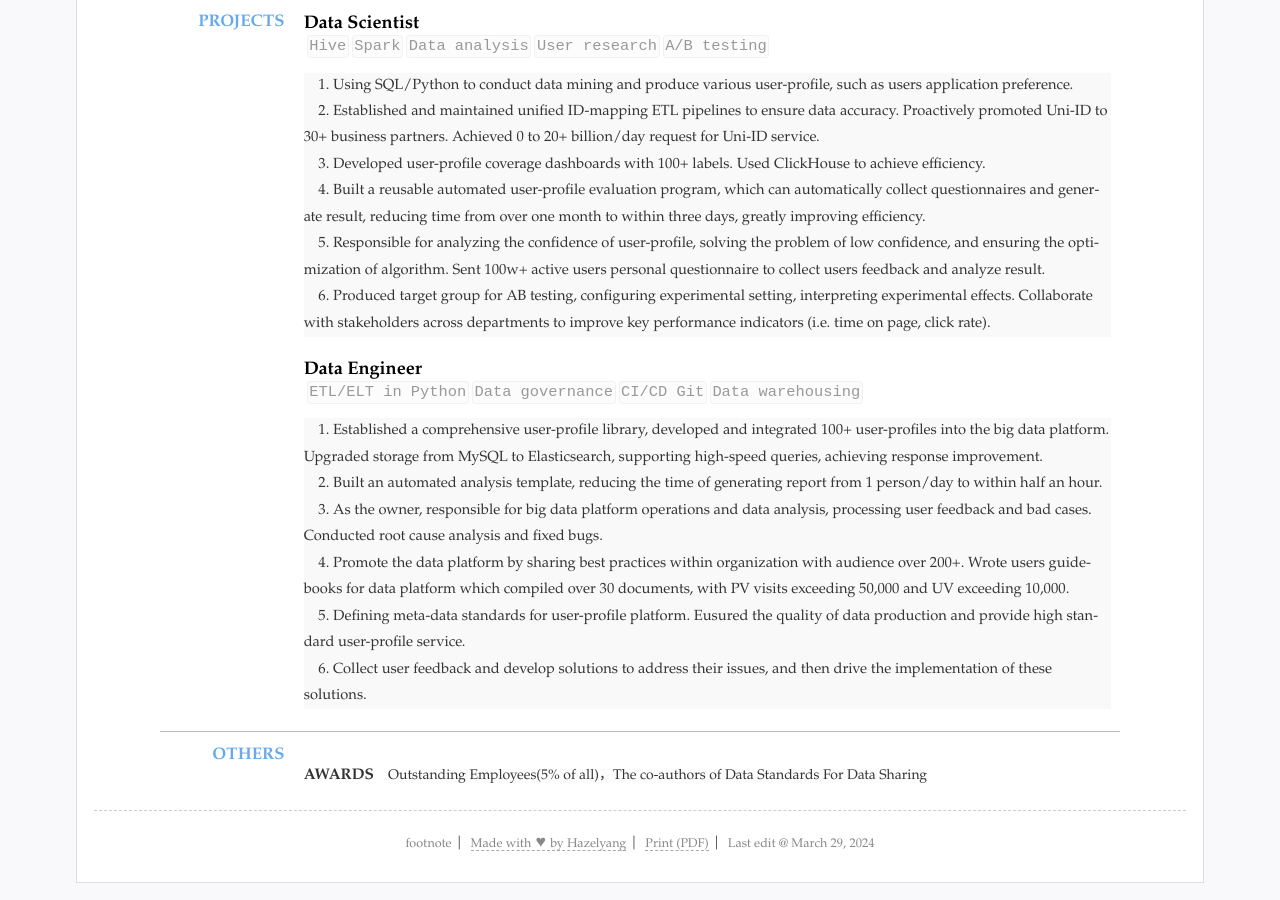
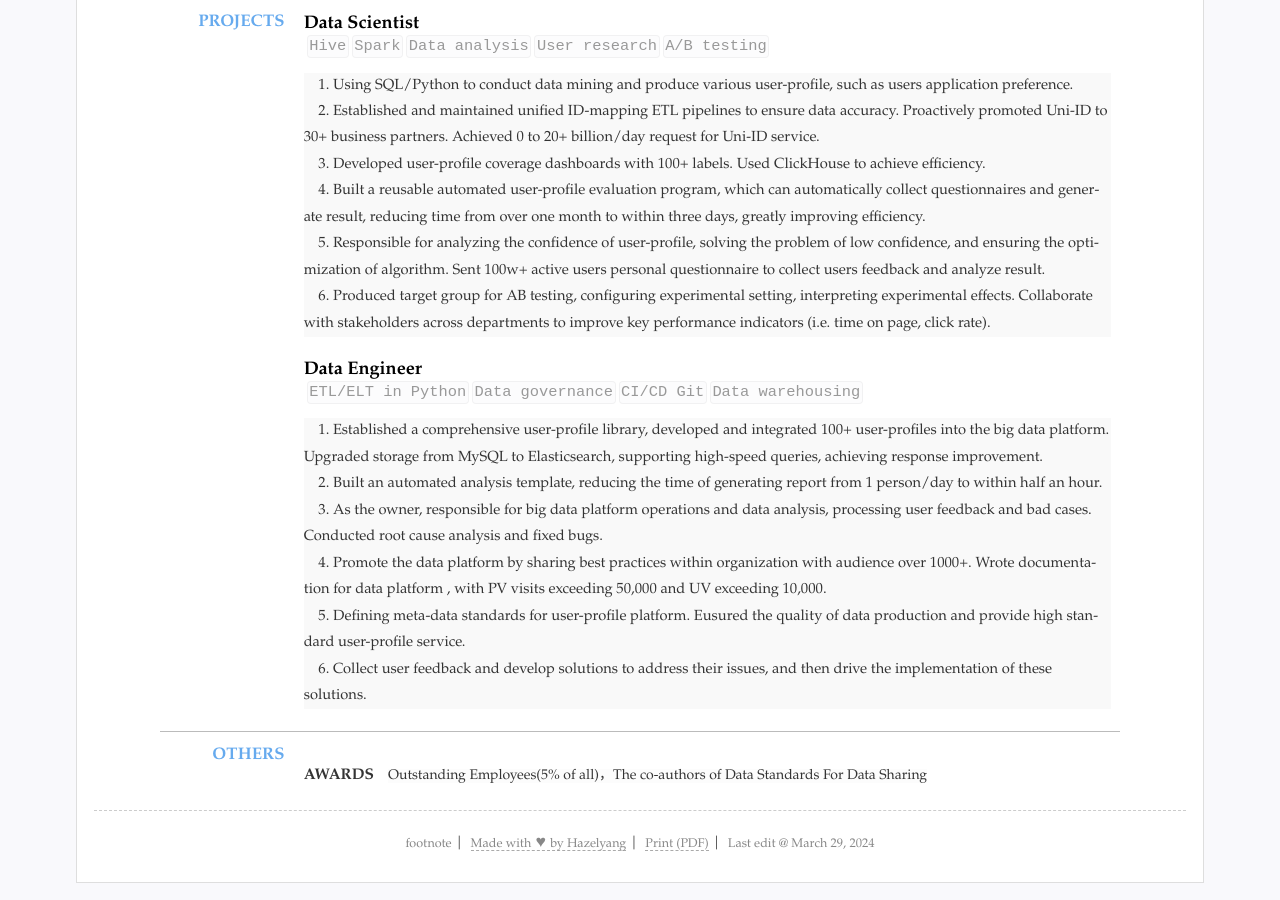
Before and after one commit to hazelyang518/eng_cv, a Jekyll site: the page built from index.html, in a window 1280 px wide and 900 px high, scrolled down 772 px. Built offline with Jekyll 4.4.1, drawn with Linux system fonts in a browser that asks for light colours.

Commit message:
Update resume.yml

```diff
--- a/_data/resume.yml
+++ b/_data/resume.yml
@@ -169,7 +169,7 @@ main: #简历主要内容，
     detail: 1. Established a comprehensive user-profile library, developed and integrated 100+ user-profiles into the big data platform. Upgraded storage from MySQL to Elasticsearch, supporting high-speed queries, achieving response improvement.<br>  &nbsp &nbsp
             2. Built an automated analysis template, reducing the time of generating report from 1 person/day to within half an hour. <br>  &nbsp &nbsp
             3. As the owner, responsible for big data platform operations and data analysis, processing user feedback and bad cases. Conducted root cause analysis and fixed bugs. <br>  &nbsp &nbsp
-            4. Promote the data platform by sharing best practices within organization with audience over 200+. Wrote users guidebooks for data platform which compiled over 30 documents, with PV visits exceeding 50,000 and UV exceeding 10,000. <br>  &nbsp &nbsp
+            4. Promote the data platform by sharing best practices within organization with audience over 1000+. Wrote documentation for data platform , with PV visits exceeding 50,000 and UV exceeding 10,000. <br>  &nbsp &nbsp
             5. Defining meta-data standards for user-profile platform. Eusured the quality of data production and provide high standard user-profile service. <br>  &nbsp &nbsp
             6. Collect user feedback and develop solutions to address their issues, and then drive the implementation of these solutions.
     sub:
```
